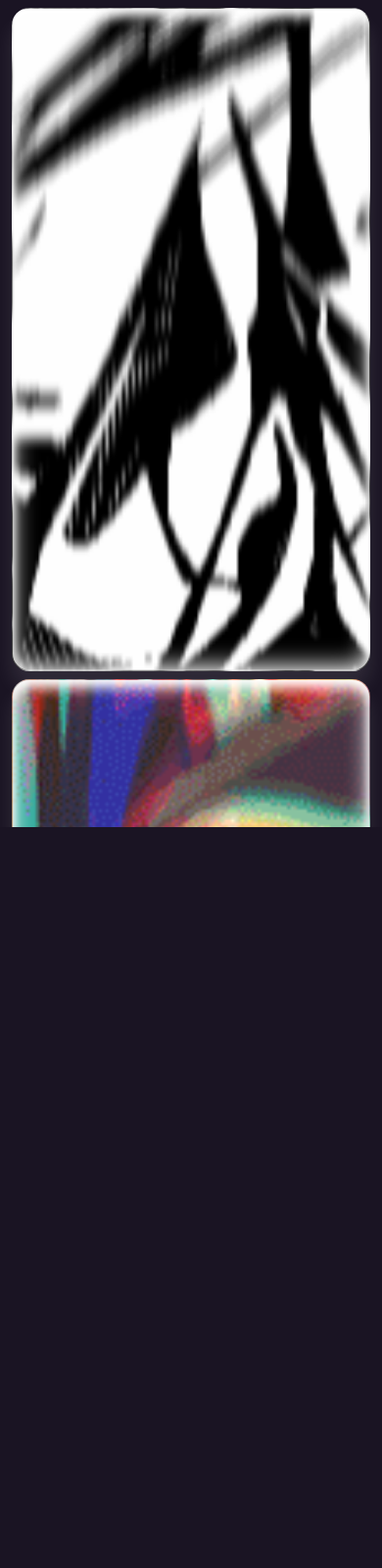
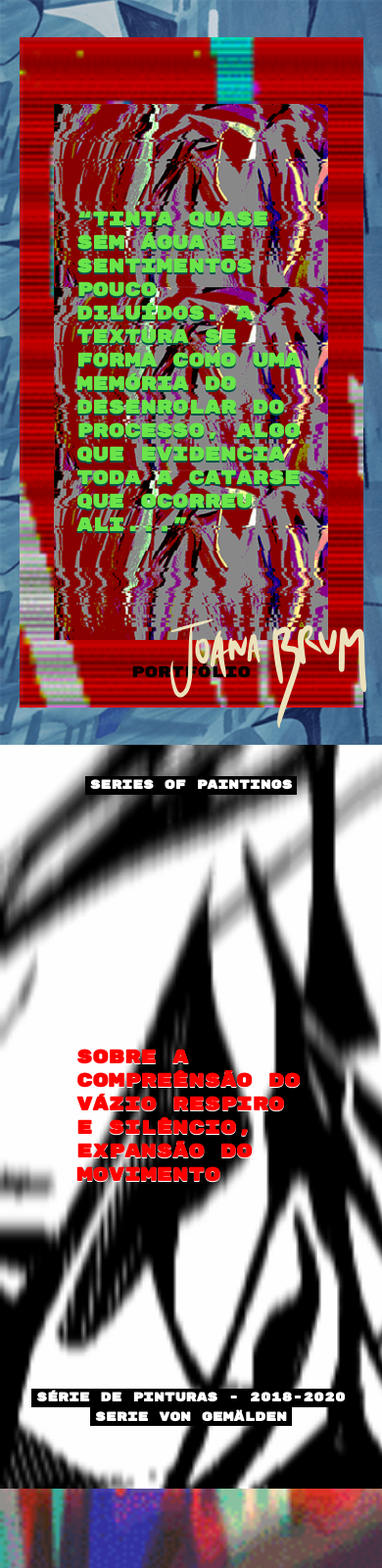
Before and after one commit to lgiacomazzi/joana-2020, a plain HTML site: page site-b.html in a window 390 px wide. Shown: the top 1600 px of the page at 98% size. Before the commit the page ends 844 px from the top, so only its background shows below. Drawn offline with Linux system fonts and the light colour scheme.

Commit message:
main section

```diff
--- a/script.js
+++ b/script.js
@@ -16,7 +16,14 @@ function rightScroll(arrow) {
 }
 
 function loadResorce() {
-  var resorce = document.getElementById("resorce");
+  var resorce = document.getElementById("job1");
   resorce.innerHTML = '<object type="text/html" data="resorce.html" ></object>';
   console.log(resorce);
 }
+
+function navigateTo(section) {
+  var jobNumber = section.className.split(" ")[0];
+  var url = "./" + jobNumber + ".html";
+  window.location.href = url;
+  console.log(jobNumber);
+}
--- a/site-b.html
+++ b/site-b.html
@@ -10,60 +10,45 @@
       href="https://fonts.googleapis.com/css2?family=Rubik+Mono+One&amp;display=swap"
       rel="stylesheet"
     />
-    <link href="./style.css" rel="stylesheet" />
+    <link href="./style-joana.css" rel="stylesheet" />
     <script src="./script.js"></script>
   </head>
   <body>
-    <section
-      style="
-        /* animation: auto; */
-        background: url(./new-gifs/01.gif);
-        background-size: cover;
-        flex: 1;
-        /* height: 80vh; */
-        width: ;
-      "
-    ></section>
-    <section
-      style="
-        /* animation: auto; */
-        background: url(./new-gifs/02.gif);
-        background-size: cover;
-        flex: 1;
-        /* height: 100vh; */
-        width: ;
-      "
-    ></section>
-    <section
-      style="
-        /* animation: auto; */
-        background: url(./new-gifs/03.gif);
-        background-size: cover;
-        flex: 1;
-        /* height: 100vh; */
-        width: ;
-      "
-    ></section>
-    <section
-      style="
-        /* animation: auto; */
-        background: url(./new-gifs/04.gif);
-        background-size: contain;
-        flex: 1;
-        /* height: 100vh; */
-        width: ;
-      "
-    ></section>
-    <section
-      style="
-        /* animation: auto; */
-        background: url(./new-gifs/05.gif);
-        background-size: cover;
-        background-position: center;
-        flex: 1;
-        /* height: 100vh; */
-        width: ;
-      "
-    ></section>
+    <section class="main">
+      <div class="center-text">
+        <h2 class="text-green">
+          “Tinta quase sem água e sentimentos pouco diluídos. A textura se forma
+          como uma memória do desenrolar do processo, algo que evidencia toda a
+          catarse que ocorreu ali...”
+        </h2>
+      </div>
+      <div class="main01">
+        <div class="main02"><div class="main03"></div></div>
+      </div>
+      <div class="bottom-text">Portfólio</div>
+      <img class="logo" src="./img/svg/joana-yellow.svg" width="300" />
+    </section>
+    <section class="job1" onclick="navigateTo(this)">
+      <div class="center-text">
+        <h2 class="text-red">
+          sobre a compreênsão do vázio respiro e silêncio, expansão do movimento
+        </h2>
+      </div>
+      <div class="bottom-text">
+        <div class="bg-black">
+          <h3 class="text-white">série de pinturas - 2018-2020</h3>
+        </div>
+        <div class="bg-black">
+          <h3 class="text-white">Serie von Gemälden</h3>
+        </div>
+      </div>
+      <div class="vertical-text bg-black text-white">
+        <h3>series of paintings</h3>
+      </div>
+    </section>
+    <section class="job2" onclick="navigateTo(this)"></section>
+    <section class="job3" onclick="navigateTo(this)"></section>
+    <section class="job4" onclick="navigateTo(this)"></section>
+    <section class="job5" onclick="navigateTo(this)"></section>
   </body>
 </html>
--- /dev/null
+++ b/style-joana.css
@@ -0,0 +1,195 @@
+* {
+  margin: 0;
+  padding: 0;
+}
+
+html {
+  height: 100%;
+  position: relative;
+}
+
+body {
+  height: 100%;
+  overflow: auto;
+  position: relative;
+  scroll-behavior: smooth;
+  background: black;
+  font-family: "Rubik Mono One", sans-serif;
+  font-size: 16px;
+  font-weight: normal;
+}
+
+section {
+  background-size: cover;
+  flex: 1;
+  height: 90vh;
+  position: relative;
+  display: flex;
+  align-items: center;
+  justify-content: center;
+  cursor: pointer;
+}
+
+h2 {
+  font-size: 2rem;
+}
+
+h3 {
+  font-size: 1.5rem;
+}
+
+h4 {
+}
+
+section.main {
+  background-color: black;
+}
+
+section.main .logo {
+  position: absolute;
+  bottom: 5rem;
+  right: 5rem;
+}
+
+.main01 {
+  background-image: url(./new-gifs/main01.gif);
+  width: 100%;
+  height: 100%;
+  background-size: contain;
+  display: flex;
+}
+
+.main02 {
+  background-image: url(./new-gifs/main02.gif);
+  width: 90%;
+  height: 90%;
+  background-size: cover;
+  margin: auto;
+  display: flex;
+}
+
+.main03 {
+  background-image: url(./new-gifs/main03.gif);
+  width: 80%;
+  height: 80%;
+  background-size: contain;
+  margin: auto;
+}
+
+section.job1 {
+  background-image: url(./new-gifs/01.gif);
+}
+
+section.job2 {
+  background-image: url(./new-gifs/02.gif);
+}
+
+section.job3 {
+  background-image: url(./new-gifs/03.gif);
+}
+
+section.job4 {
+  background-image: url(./new-gifs/04.gif);
+  background-size: contain;
+}
+
+section.job5 {
+  background-image: url(./new-gifs/05.gif);
+  background-position: center;
+  background-size: 800px;
+  background-repeat: no-repeat;
+}
+
+.bg-black {
+  background: black;
+}
+
+.text-red {
+  color: red;
+}
+
+.bg-red {
+  background: red;
+}
+
+.text-white {
+  color: white;
+}
+
+.bg-white {
+  background: white;
+}
+
+.text-blue {
+  color: #05fefe;
+}
+
+.bg-blue {
+  background: #05fefe;
+}
+
+.text-green {
+  color: #69e54a;
+}
+
+.center-text {
+  position: absolute;
+  max-width: 60vw;
+}
+
+.bottom-text {
+  position: absolute;
+  bottom: 4rem;
+  right: 0rem;
+  display: flex;
+  flex-direction: column;
+  align-items: flex-end;
+}
+
+.bottom-text > *,
+.vertical-text > * {
+  padding: 1rem 1.3rem;
+}
+
+.vertical-text {
+  position: absolute;
+  top: 2rem;
+  left: 2rem;
+}
+
+@media (max-width: 762px) {
+  h2 {
+    font-size: 1.2rem;
+  }
+
+  h3 {
+    font-size: 0.8rem;
+  }
+
+  .center-text {
+    text-shadow: 0 1px white;
+  }
+
+  section.main .logo {
+    position: absolute;
+    bottom: 1rem;
+    right: 1rem;
+    width: 200px;
+  }
+
+  section.main .text-green {
+    text-shadow: 0px 2px 0px #00544c;
+  }
+
+  .bottom-text,
+  .vertical-text {
+    right: auto;
+    left: auto;
+    align-items: center;
+  }
+
+  .bottom-text > *,
+  .vertical-text > * {
+    padding: 0.1rem 0.3rem;
+  }
+}
--- a/style.css
+++ b/style.css
@@ -14,7 +14,6 @@
 
 html {
   height: 100%;
-  overflow: hidden;
   position: relative;
 }
 
```
Also changed, not shown: index.html (+10 -38 lines), job1.html (added, +33 -0 lines), resorce.html (deleted, +0 -5 lines), new-gifs/main01.gif (added), new-gifs/main02.gif (added), new-gifs/main03.gif (added), 3 other files.
